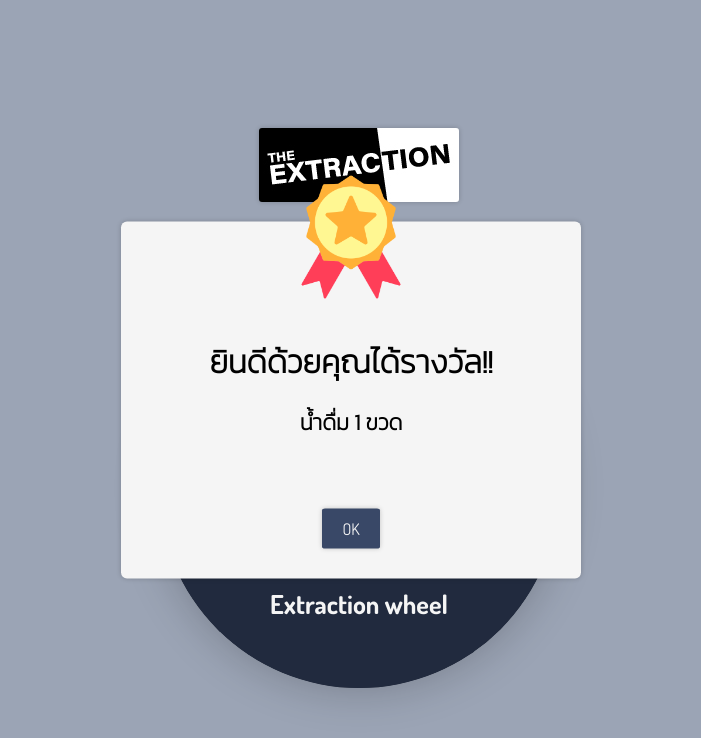
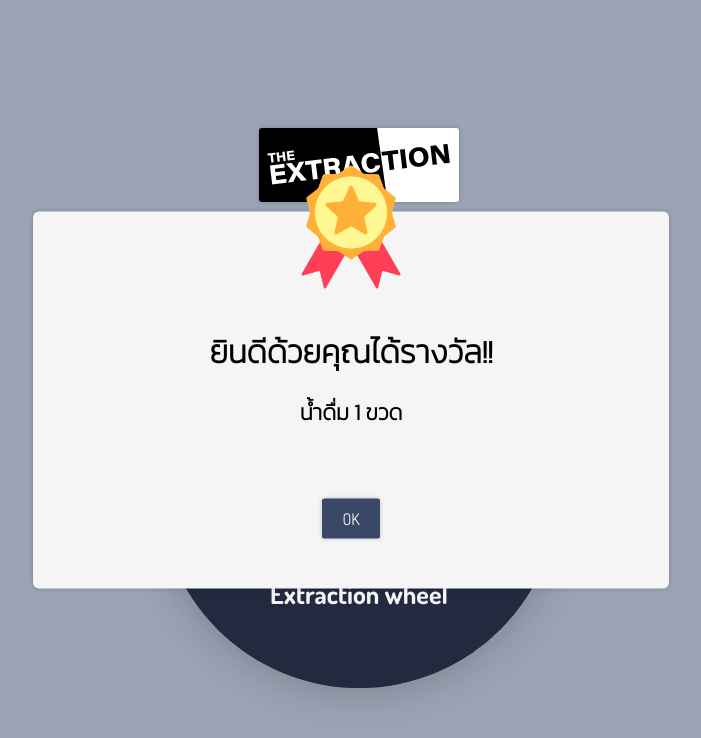
Before and after one commit to twctee/TheExtractionGame, a plain HTML site: page public/index.html in a window 1280 px wide. Both pictures are taken after a click on the button "GO!". Shown: the whole page, without its empty margins (289-990 px from the left). Drawn offline with Linux system fonts and the light colour scheme.

Commit message:
Fix style

```diff
--- a/public/css/style.css
+++ b/public/css/style.css
@@ -205,7 +205,7 @@ input[type="number"]::-webkit-outer-spin-button {
 }
 
 .popup {
-    width: 400px;
+    width: 36rem;
     background: #f5f5f5;
     border-radius: 6px;
     position: absolute;
@@ -213,7 +213,7 @@ input[type="number"]::-webkit-outer-spin-button {
     left: 50%;
     transform: translate(-50%, -50%) scale(0.1);
     text-align: center;
-    padding: 0 30px 30px;
+    padding: 0 1.875rem 3.125rem;
     box-shadow: 0 0 5px rgba(0, 0, 0, 0.2);
     visibility: hidden;
     transition: transform 0.4s, top 0.4s;
@@ -275,7 +275,7 @@ input[type="number"]::-webkit-outer-spin-button {
 
 .signboard p {
     position: absolute;
-    bottom: 40px;
+    bottom: 3.125rem;
     left: 50%;
     padding: 2px 10px;
     transform: translatex(-50%);
```
